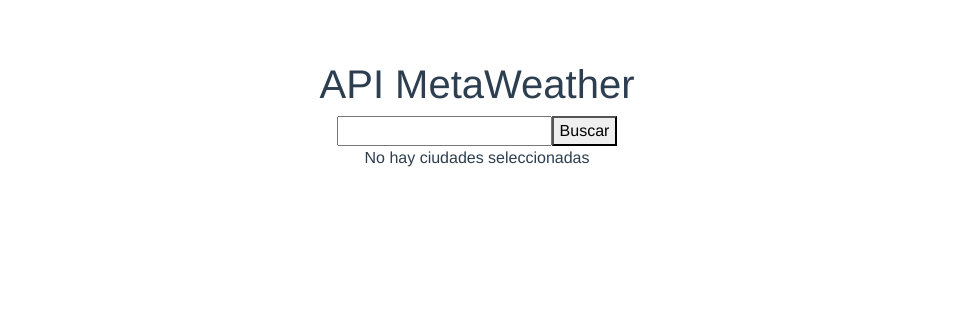
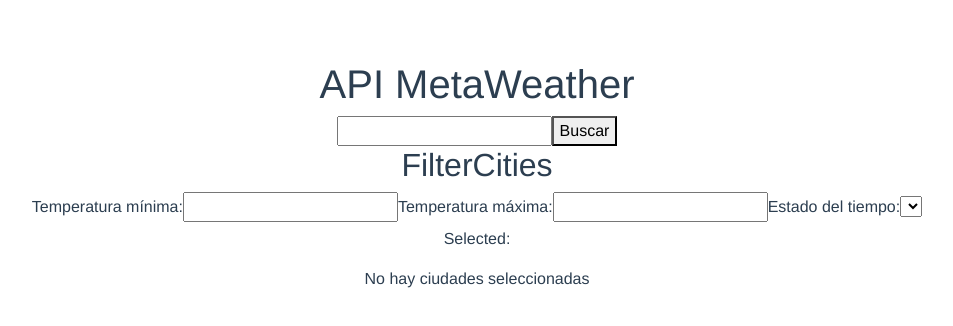
Before and after one commit to Itziar88/weather, a Vue app: page / in a window 1280 px wide. Shown: the top 326 px of the page, without its empty margins (163-1116 px from the left). Built offline with nearby package versions, Linux system fonts and the light colour scheme.

Commit message:
filter list (unfinished)

```diff
--- a/src/App.vue
+++ b/src/App.vue
@@ -4,10 +4,12 @@
             :title="title"
             @onSearch="handleSearch"
         />
+        <FilterCities
+            :cities="cities"
+        />
         <CitiesList
             :cities="cities"
         />
-        <!-- <Pruebas /> -->
     </div>
 </template>
 
@@ -15,15 +17,15 @@
 import axios from 'axios'
 
 import Header from './components/Header.vue'
+import FilterCities from './components/FilterCities.vue'
 import CitiesList from './components/CitiesList.vue'
-import Pruebas from './components/Pruebas.vue'
 
 export default {
     name: 'App',
     components: {
         Header,
+        FilterCities,
         CitiesList,
-        Pruebas,
     },
     data () {
         return {
--- a/src/components/CitiesList.vue
+++ b/src/components/CitiesList.vue
@@ -8,7 +8,7 @@
             >
                 <City
                     :name="city.name"
-                    :temp="city.temp"
+                    :temp="city.temp.toFixed(2)"
                     :state="city.state"
                     :stateAbbr="city.stateAbbr"
                 />
--- /dev/null
+++ b/src/components/FilterCities.vue
@@ -0,0 +1,56 @@
+<template>
+    <div class="hello">
+        <h2>FilterCities</h2>
+        <form>
+            <label>Temperatura mínima:</label>
+            <input type="text">
+            <label>Temperatura máxima:</label>
+            <input type="text">
+            <label>Estado del tiempo: </label>
+            <select v-model="selected">
+                <option
+                    v-for="city in cities"
+                    :key="city.id"
+                    :value="city.state"
+                >
+                    {{ city.state }}
+                </option>
+            </select>
+            <p>Selected: {{ selected }}</p>
+        </form>
+    </div>
+</template>
+
+<script>
+import VueTypes from 'vue-types'
+import { uniq } from 'lodash'
+
+export default {
+    name: 'FilterCities',
+    props: {
+        cities: VueTypes.arrayOf(VueTypes.shape({
+            id: VueTypes.number.isRequired,
+            name: VueTypes.string.isRequired,
+            temp: VueTypes.number.def(0),
+            state: VueTypes.string.def(''),
+            stateAbbr: VueTypes.string.def(''),
+        })).def([]),
+    },
+    data () {
+        return {
+            selected: '',
+        }
+    },
+    computed: {
+        stateOptions () {
+            const uniqCities = uniq[this.cities]
+            return uniqCities
+        },
+    },
+}
+</script>
+
+<!-- Add "scoped" attribute to limit CSS to this component only -->
+<style scoped lang="scss">
+
+</style>
```
